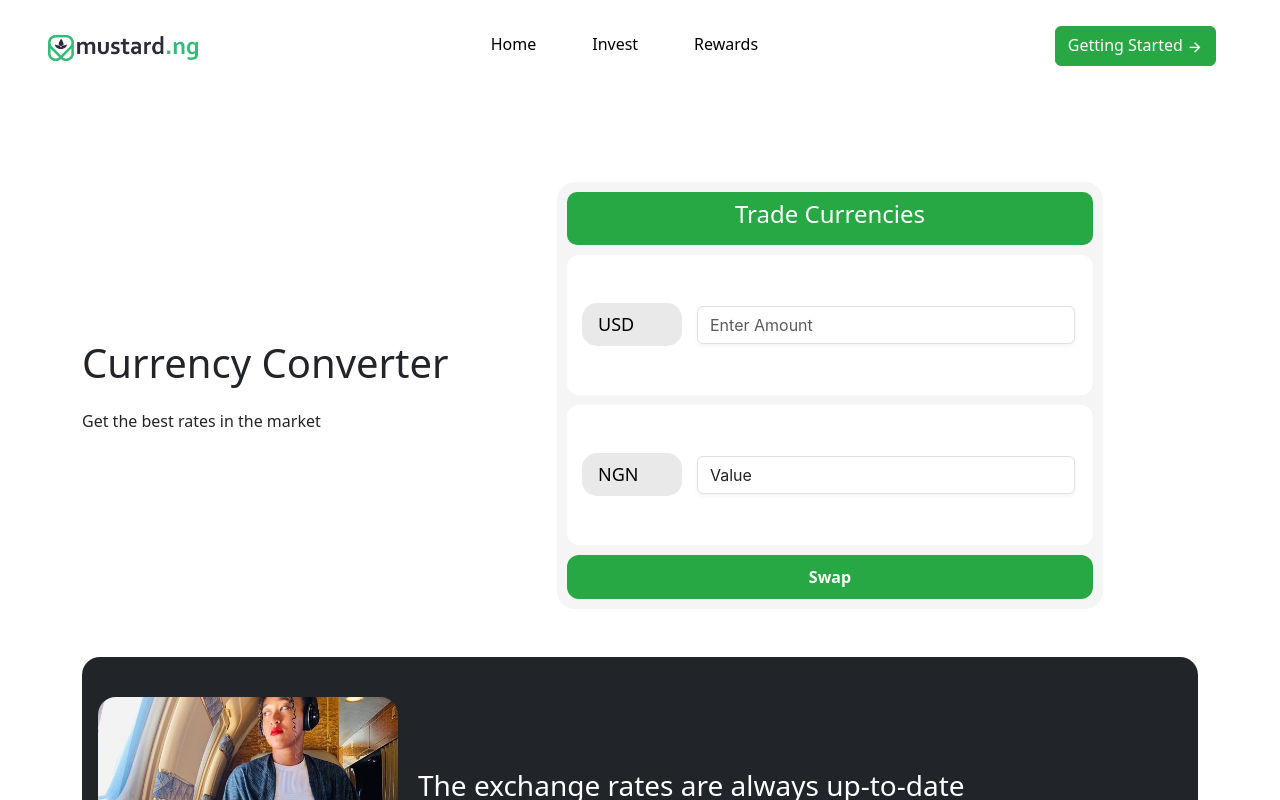
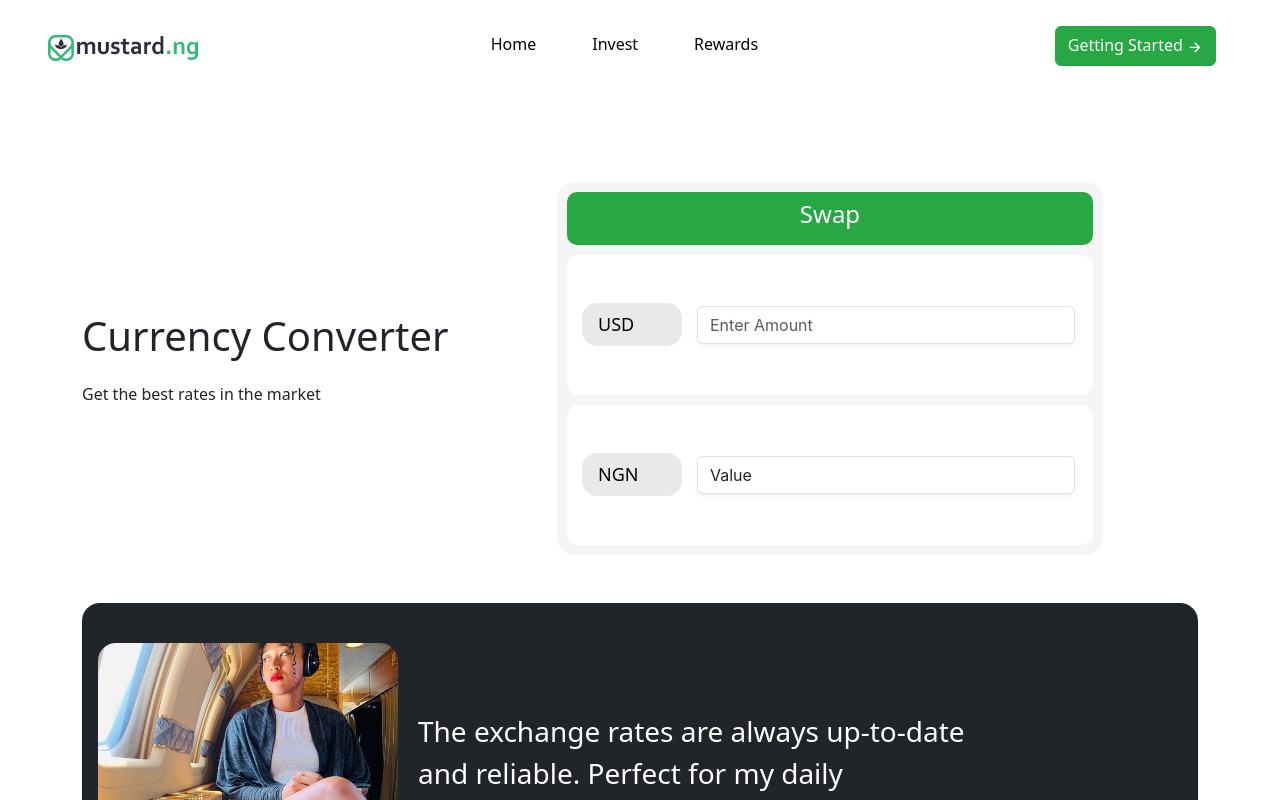
Before and after one commit to MasterIfeanyi/react-stocks-interview, a React (Create React App) app: page / in a window 1280 px wide. Shown: the top 800 px of the page. Built offline with nearby package versions, Linux system fonts and the light colour scheme.

Commit message:
change swap block

```diff
--- a/src/components/CurrencyConverter/MarketWatch.jsx
+++ b/src/components/CurrencyConverter/MarketWatch.jsx
@@ -35,15 +35,9 @@ const MarketWatch = () => {
 
     const handleSelectTo = (e) => setTo(e.target.value);
 
-    // const numericAmount = amount.replace(/,/g, ""); // Convert to a plain number
-
-
     const handleAmount = (e) => {
-        const value = Number(e.target.value.replace(/,/g, ""));
-        if (!isNaN(value)) {
-            const formattedValue = new Intl.NumberFormat("en-US").format(value); // Format with commas
-            setAmount(value === "" ? "" : formattedValue);
-        }
+        const value = Number(e.target.value);
+        setAmount(value === "" ? "" : value);
     };
 
 
@@ -103,7 +97,7 @@ const MarketWatch = () => {
 
                         <div className="outer-shell">
                             <div className="inner__heading">
-                                <h4 className="inner__heading-text">Trade Currencies</h4>
+                                <h4 className="inner__heading-text">Swap</h4>
                             </div>
 
                             <div className="currency__converter">
@@ -168,7 +162,7 @@ const MarketWatch = () => {
 
                             </div>
 
-                            <button className="swap__button">Swap</button>
+                            {/* <button className="swap__button">Swap</button> */}
 
                         </div>
 
```
